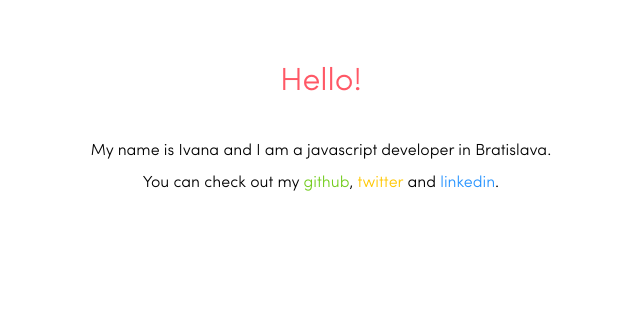
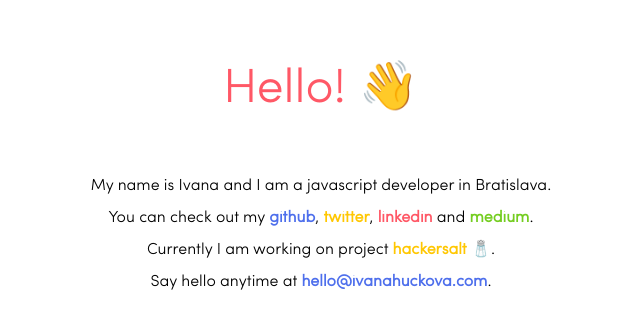
Before and after one commit to ivanahuckova/website_ivanahuckova, a React (Create React App) app: page / in a window 1280 px wide. Shown: the part 246-574 px from the top of the page, without its empty margins (319-959 px from the left). Built offline with nearby package versions, Linux system fonts and the light colour scheme; the HTML template or start-up script is replaced by a standard one.

Commit message:
Add https redirect

```diff
--- a/package.json
+++ b/package.json
@@ -4,6 +4,7 @@
   "private": true,
   "dependencies": {
     "@psychobolt/react-paperjs": "^0.0.55",
+    "express": "^4.16.4",
     "node-sass": "^4.11.0",
     "paper": "^0.12.0",
     "react": "^16.8.6",
@@ -12,7 +13,8 @@
     "react-scripts": "2.1.8"
   },
   "scripts": {
-    "start": "react-scripts start",
+    "start": "node server.js",
+    "run-app": "react-scripts start",
     "build": "react-scripts build",
     "test": "react-scripts test",
     "eject": "react-scripts eject"
--- a/src/App.js
+++ b/src/App.js
@@ -6,7 +6,10 @@
     <div className="App">
       <div>
         <h1>
-          Hello! <span role="img" aria-label="waving hand" />
+          Hello!{' '}
+          <span role="img" aria-label="waving hand">
+            👋
+          </span>
         </h1>
         <div>
           My name is Ivana and I am a javascript developer in Bratislava. <br />
@@ -17,12 +20,19 @@
           ,{' '}
           <a href="https://twitter.com/ivanahuckova" target="_blank" rel="noopener noreferrer">
             twitter
+          </a>
+          ,{' '}
+          <a href="https://www.linkedin.com/in/ivana-huckova/" target="_blank" rel="noopener noreferrer">
+            linkedin
           </a>{' '}
           and{' '}
-          <a href="https://www.linkedin.com/in/ivana-huckova/" target="_blank" rel="noopener noreferrer">
-            linkedin
+          <a href="https://medium.com/@ivanahuckova" target="_blank" rel="noopener noreferrer">
+            medium
           </a>
-          .
+          . <br />
+          Currently I am working on project <a href="https://www.hackersalt.com">hackersalt</a> 🧂.
+          <br />
+          Say hello anytime at <a href="mailto: hello@ivanahuckova.com">hello@ivanahuckova.com</a>.
         </div>
       </div>
     </div>
--- a/src/App.scss
+++ b/src/App.scss
@@ -4,7 +4,7 @@
   font-family: 'Sofia Pro', Arial, Helvetica, sans-serif;
   font-weight: 400;
   width: 100vw;
-  height: 90vh;
+  height: 100vh;
   display: flex;
   justify-content: center;
   align-items: center;
@@ -12,12 +12,16 @@
   h1 {
     font-weight: 400;
     color: #ff5866;
+    font-size: 3rem;
   }
+  div {
+    font-size: 1rem;
     a {
       text-decoration: none;
       color: #4e6fec;
+      font-weight: 600;
       &:nth-last-of-type(1) {
-      color: #2693ff;
+        color: #4e6fec;
       }
       &:nth-last-of-type(2) {
         color: #ffc701;
@@ -25,5 +29,12 @@
       &:nth-last-of-type(3) {
         color: #74cd20;
       }
+      &:nth-last-of-type(4) {
+        color: #ff5866;
+      }
+      &:nth-last-of-type(5) {
+        color: #ffc701;
       }
     }
+  }
+}
```
Also changed, not shown: server.js (added, +21 -0 lines), 1 other file (tests, documents, lock files or other folders). Lines whose indentation alone changed are shown as unchanged.
